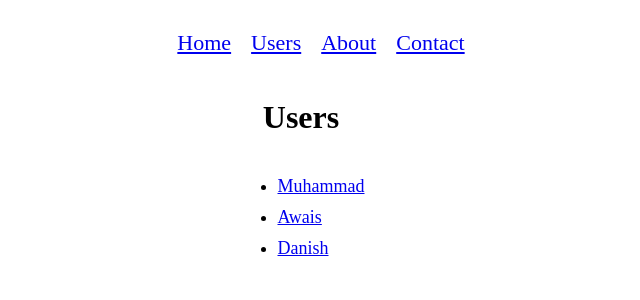
After one commit to Awaisetics/PSE-Activites, a Flask app: page /users in a window 1280 px wide. The commit adds this page. Shown: the top 300 px of the page, without its empty margins (339-979 px from the left). Run offline with Flask 3, Linux system fonts and the light colour scheme.

Commit message:
Worked on Variable Path Task

```diff
--- a/flask_web_app/app.py
+++ b/flask_web_app/app.py
@@ -14,5 +14,15 @@ def about():
 def contact():
     return render_template('contact.html')
 
+@app.route('/users')
+def users():
+    return render_template('users.html')
+
+@app.route('/username/<name>/<int:number>')
+def learn(name,number):
+    return f"{name} is learning Flask! he wakes up at {number} everyday."
+
+
+
 if __name__ == '__main__':
     app.run(debug=True)
--- a/flask_web_app/templates/about.html
+++ b/flask_web_app/templates/about.html
@@ -8,8 +8,9 @@
 
 <body style="display: flex; flex-direction: column; align-items: center;">
     <nav style="display: flex; justify-content: center;">
-        <ul style="display: flex; gap: 20px;">
+        <ul style="display: flex; gap: 20px; font-size: 22px; list-style-type:none;">
             <li><a href="/">Home</a></li>
+            <li><a href="/users">Users</a></li>
             <li><a href="/about">About</a></li>
             <li><a href="/contact">Contact</a></li>
         </ul>
--- a/flask_web_app/templates/contact.html
+++ b/flask_web_app/templates/contact.html
@@ -10,6 +10,7 @@
     <nav style="display: flex; justify-content: center;">
         <ul style="display: flex; gap: 20px; font-size: 22px; list-style-type:none;">
             <li><a href="/">Home</a></li>
+            <li><a href="/users">Users</a></li>
             <li><a href="/about">About</a></li>
             <li><a href="/contact">Contact</a></li>
         </ul>
--- a/flask_web_app/templates/index.html
+++ b/flask_web_app/templates/index.html
@@ -8,6 +8,7 @@
     <nav style="display: flex; justify-content: center;">
         <ul style="display: flex; gap: 20px; font-size: 22px; list-style-type:none;">
             <li><a href="/">Home</a></li>
+            <li><a href="/users">Users</a></li>
             <li><a href="/about">About</a></li>
             <li><a href="/contact">Contact</a></li>
         </ul>
@@ -17,7 +18,10 @@
     <button id="secBtn">Second Button</button>
 
     <p>This is a Car</p>
-    <img src="https://encrypted-tbn0.gstatic.com/images?q=tbn:ANd9GcTug63H6q8Ji-nxH2Ikx3pQUM2CqGB5Bkr_KQ&s" alt="car">
+    <img id="carImg" src="https://encrypted-tbn0.gstatic.com/images?q=tbn:ANd9GcTug63H6q8Ji-nxH2Ikx3pQUM2CqGB5Bkr_KQ&s"
+        alt="car">
+    <br>
+    <button id="changeCar">Change Car</button>
 
     <script src="/static/script.js"></script>
 </body>
--- /dev/null
+++ b/flask_web_app/templates/users.html
@@ -0,0 +1,41 @@
+<!DOCTYPE html>
+<html lang="en">
+
+<head>
+    <meta charset="UTF-8">
+    <title>Flask Web App</title>
+</head>
+
+<body style="display: flex; flex-direction: column; align-items: center;">
+    <nav style="display: flex; justify-content: center;">
+        <ul style="display: flex; gap: 20px; font-size: 22px; list-style-type:none;">
+            <li><a href="/">Home</a></li>
+            <li><a href="/users">Users</a></li>
+            <li><a href="/about">About</a></li>
+            <li><a href="/contact">Contact</a></li>
+        </ul>
+    </nav>
+    <h1>Users</h1>
+    <ul id="users" style="font-size: 18px; display: flex; flex-direction: column; gap: 10px;"></ul>
+    <script>
+        document.addEventListener('DOMContentLoaded', function () {
+            const usersListElement = document.getElementById('users');
+            const users = [
+                { name : "Muhammad", hour : "8" },
+                { name: "Awais", hour: "9" },
+                { name: "Danish", hour: "6" }
+            ];
+
+            users.forEach((user) => {
+                const li = document.createElement('li');
+                const link = document.createElement('a');
+                link.href = `/username/${user.name}/${user.hour}`;
+                link.textContent = user.name;
+                li.appendChild(link);
+                usersListElement.appendChild(li);
+            });
+        });
+    </script>
+</body>
+
+</html>
```
Also changed, not shown: flask_web_app/static/script.js (+20 -5 lines), flask_web_app/images (1).jpeg (added), flask_web_app/images.jpeg (added).
